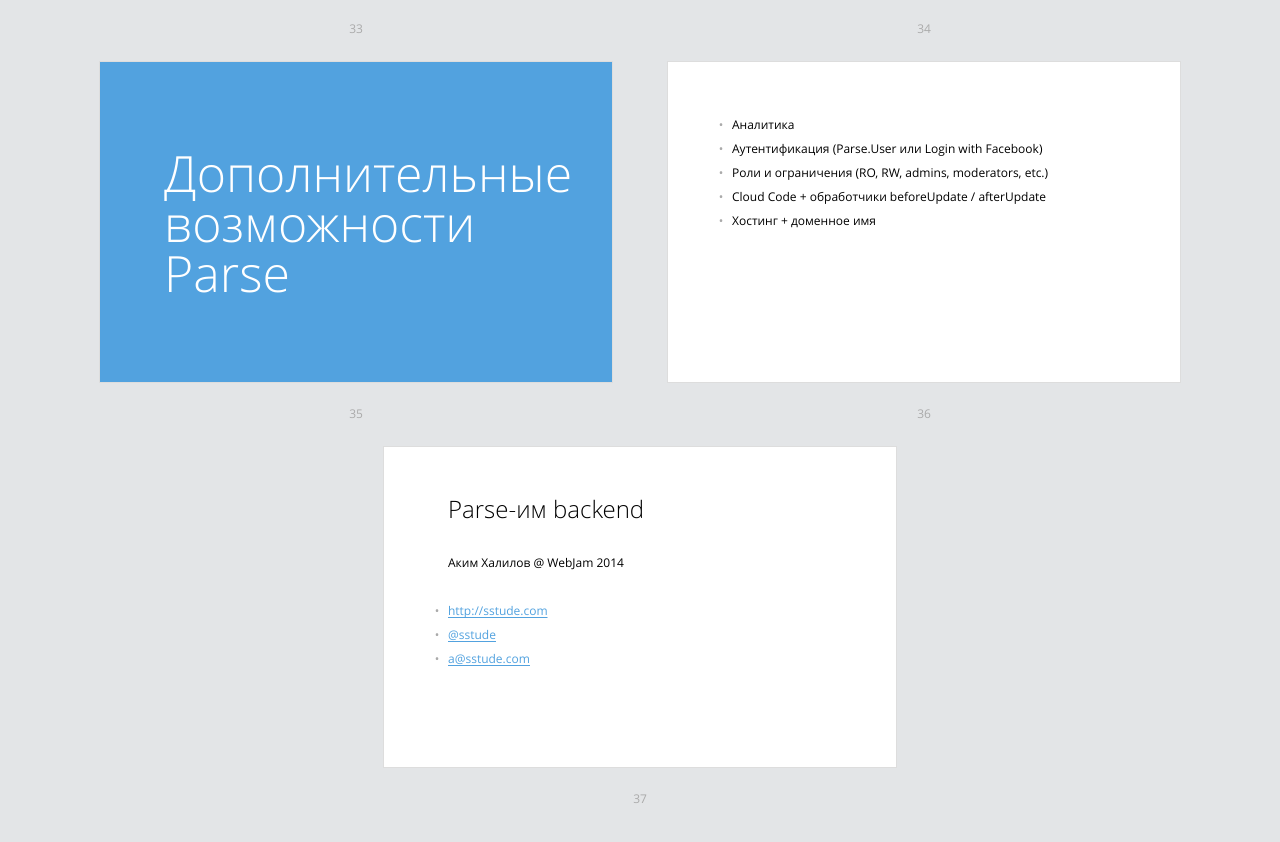
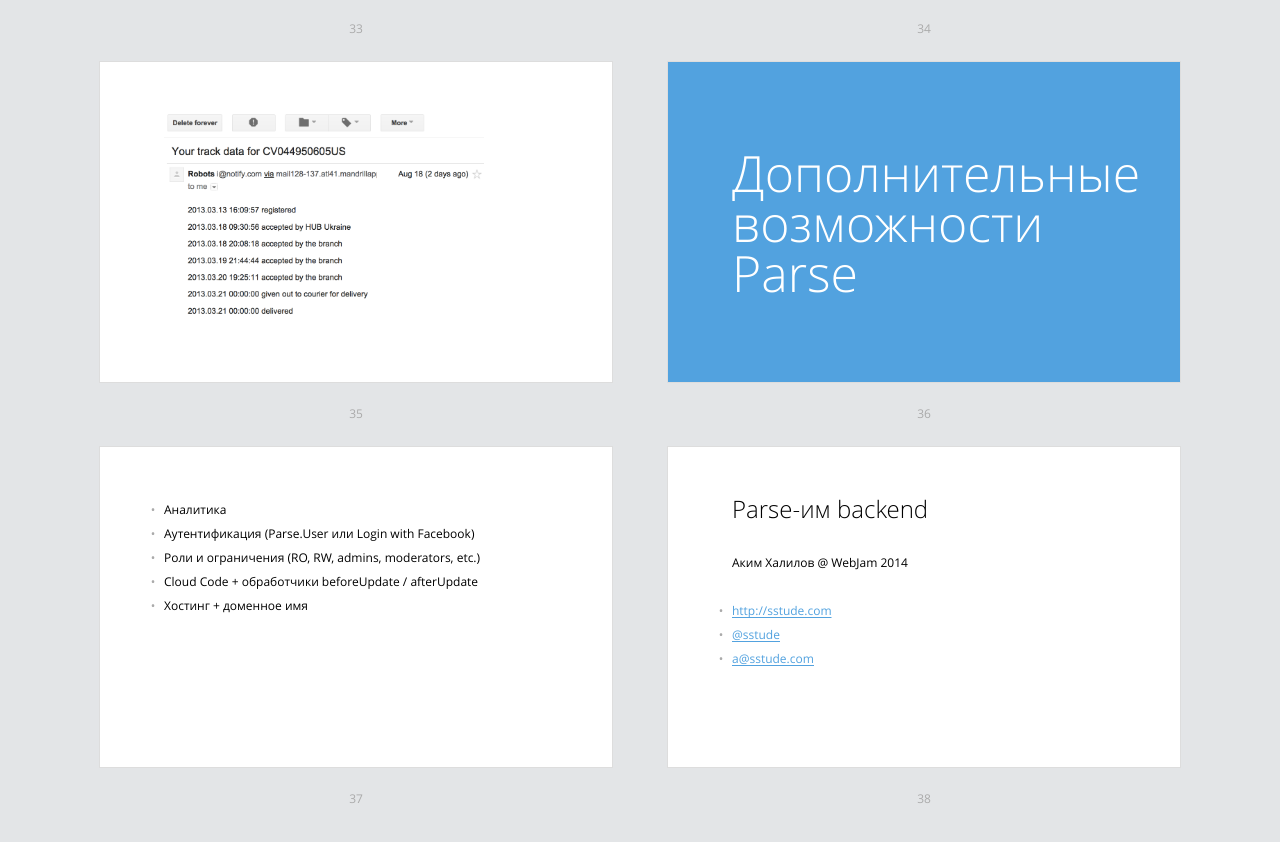
Before and after one commit to s-stude/talks, a website: page parse-backend-talk-webjam-2014/index.html in a window 1280 px wide. Shown: the part 6709-7551 px from the top of the page. Drawn offline with Linux system fonts and the light colour scheme.

Commit message:
Email pic

```diff
--- a/parse-backend-talk-webjam-2014/index.html
+++ b/parse-backend-talk-webjam-2014/index.html
@@ -441,6 +441,16 @@
 </div>
 </section>
 
+<section class="slide" id="emailnotif">
+    <div><img class="pic-middle" src="pictures/emial-notif.png" alt=""/>
+        <style>
+            #emailnotif .pic-middle{
+                width : 80%;
+            }
+        </style>
+    </div>
+</section>
+
 <section class="slide shout">
 <div>
     <h2>Дополнительные возможности Parse</h2>
```
Also changed, not shown: parse-backend-talk-webjam-2014/pictures/emial-notif.png (added).
